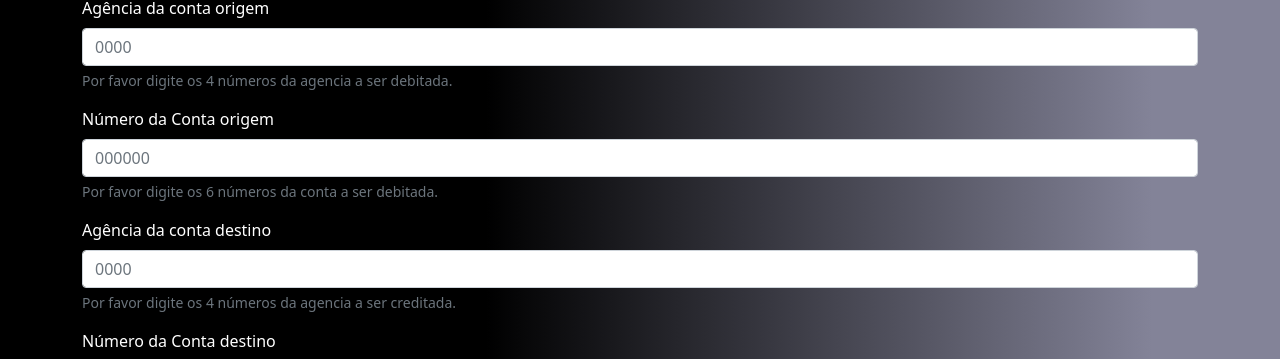
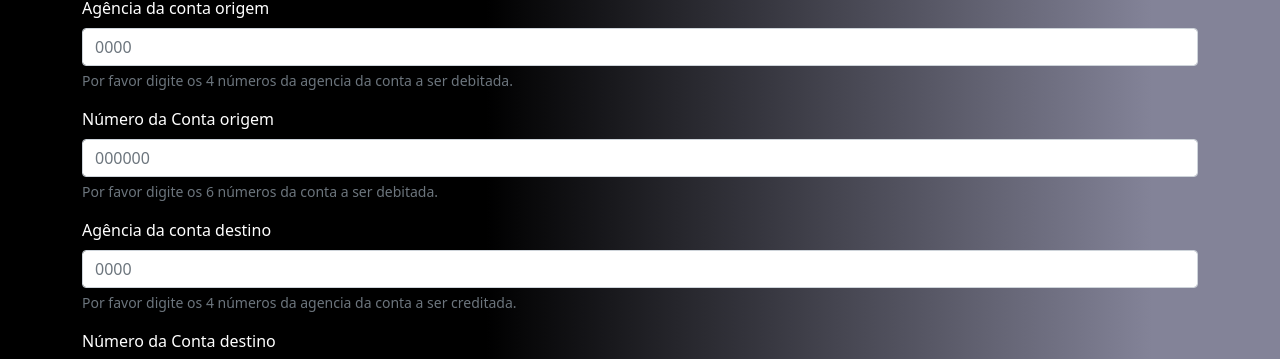
Before and after one commit to Douglas-Dorug/MyBank-Treinamento_Indra, an Angular app in the folder view/meubancoangular/: page /ATM/transferencia in a window 1280 px wide. Shown: the part 157-516 px from the top of the page. Built offline with nearby package versions, Linux system fonts and the light colour scheme.

Commit message:
finalizacao da ativade

```diff
--- a/view/meubancoangular/src/app/pages/caixa-eletronico/transferencia/transferencia.component.html
+++ b/view/meubancoangular/src/app/pages/caixa-eletronico/transferencia/transferencia.component.html
@@ -8,7 +8,7 @@
           <label class="form-label">Agência da conta origem</label>
           <input formValuetype="text" class="form-control" placeholder="0000" formControlName="agenciaOrigem">
           <div class="form-text">
-            Por favor digite os 4 números da agencia a ser debitada.
+            Por favor digite os 4 números da agencia da conta a ser debitada.
           </div>
         </div>
         <div class="mb-3">
@@ -22,7 +22,7 @@
           <label class="form-label">Agência da conta destino</label>
           <input formValuetype="text" class="form-control" placeholder="0000" formControlName="agenciaDestino">
           <div class="form-text">
-            Por favor digite os 4 números da agencia a ser creditada.
+            Por favor digite os 4 números da agencia da conta a ser creditada.
           </div>
         </div>
         <div class="mb-3">
```
